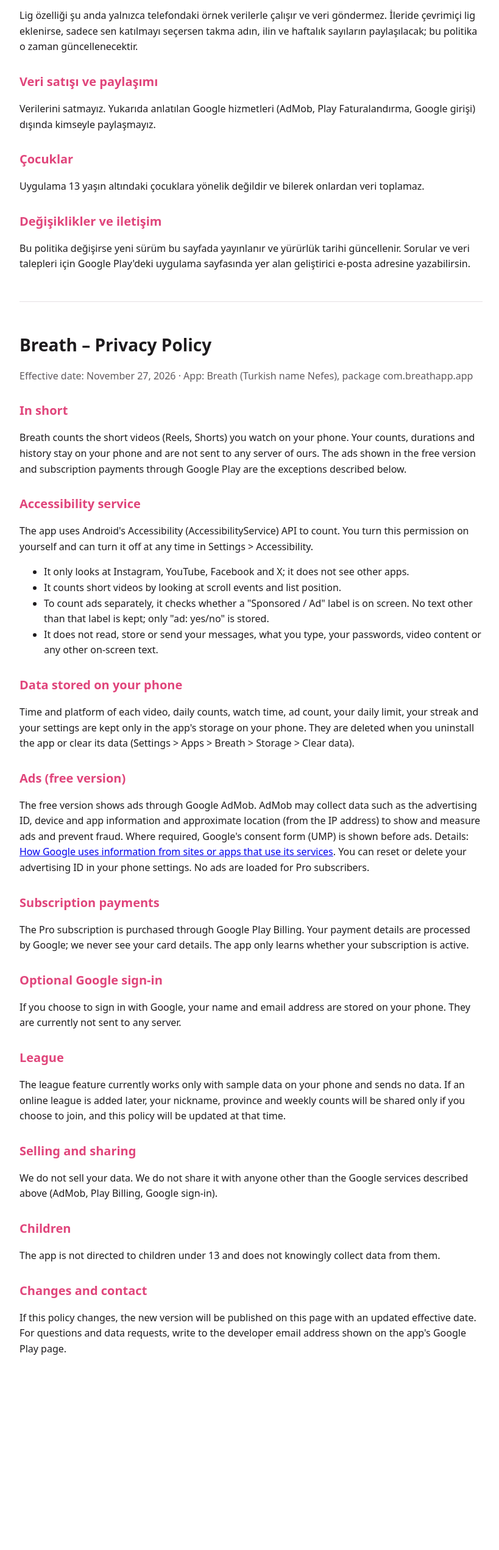
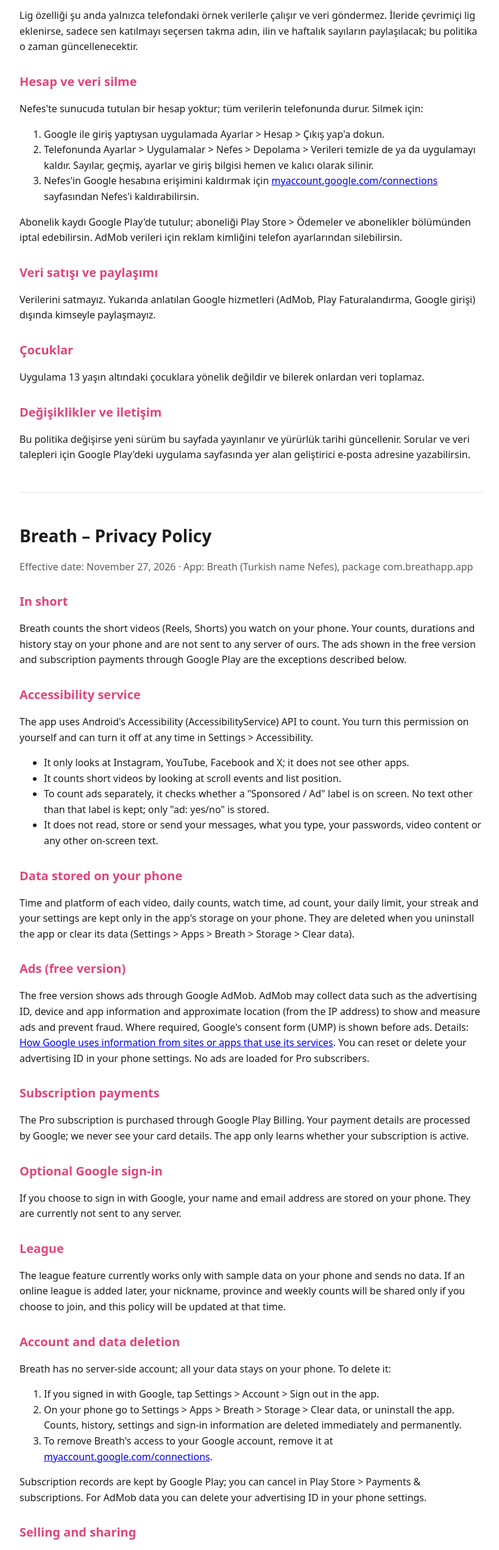
Before and after one commit to osmaniyeli/breath-legal, a plain HTML site: page index.html in a window 1280 px wide. Shown: the part 1293-3834 px from the top of the page at 61% size, without its empty margins (228-1047 px from the left). Before the commit the page ends 3597 px from the top, so only its background shows below. Drawn offline with Linux system fonts and the light colour scheme.

Commit message:
Hesap ve veri silme bölümü
Co-Authored-By: Claude Opus 5.5 <noreply@anthropic.com>

```diff
--- a/index.html
+++ b/index.html
@@ -49,6 +49,15 @@
 <h2>Lig</h2>
 <p>Lig özelliği şu anda yalnızca telefondaki örnek verilerle çalışır ve veri göndermez. İleride çevrimiçi lig eklenirse, sadece sen katılmayı seçersen takma adın, ilin ve haftalık sayıların paylaşılacak; bu politika o zaman güncellenecektir.</p>
 
+<h2 id="hesap-silme">Hesap ve veri silme</h2>
+<p>Nefes'te sunucuda tutulan bir hesap yoktur; tüm verilerin telefonunda durur. Silmek için:</p>
+<ol>
+  <li>Google ile giriş yaptıysan uygulamada Ayarlar &gt; Hesap &gt; Çıkış yap'a dokun.</li>
+  <li>Telefonunda Ayarlar &gt; Uygulamalar &gt; Nefes &gt; Depolama &gt; Verileri temizle de ya da uygulamayı kaldır. Sayılar, geçmiş, ayarlar ve giriş bilgisi hemen ve kalıcı olarak silinir.</li>
+  <li>Nefes'in Google hesabına erişimini kaldırmak için <a href="https://myaccount.google.com/connections">myaccount.google.com/connections</a> sayfasından Nefes'i kaldırabilirsin.</li>
+</ol>
+<p>Abonelik kaydı Google Play'de tutulur; aboneliği Play Store &gt; Ödemeler ve abonelikler bölümünden iptal edebilirsin. AdMob verileri için reklam kimliğini telefon ayarlarından silebilirsin.</p>
+
 <h2>Veri satışı ve paylaşımı</h2>
 <p>Verilerini satmayız. Yukarıda anlatılan Google hizmetleri (AdMob, Play Faturalandırma, Google girişi) dışında kimseyle paylaşmayız.</p>
 
@@ -92,6 +101,15 @@
 <h2>League</h2>
 <p>The league feature currently works only with sample data on your phone and sends no data. If an online league is added later, your nickname, province and weekly counts will be shared only if you choose to join, and this policy will be updated at that time.</p>
 
+<h2 id="delete-account">Account and data deletion</h2>
+<p>Breath has no server-side account; all your data stays on your phone. To delete it:</p>
+<ol>
+  <li>If you signed in with Google, tap Settings &gt; Account &gt; Sign out in the app.</li>
+  <li>On your phone go to Settings &gt; Apps &gt; Breath &gt; Storage &gt; Clear data, or uninstall the app. Counts, history, settings and sign-in information are deleted immediately and permanently.</li>
+  <li>To remove Breath's access to your Google account, remove it at <a href="https://myaccount.google.com/connections">myaccount.google.com/connections</a>.</li>
+</ol>
+<p>Subscription records are kept by Google Play; you can cancel in Play Store &gt; Payments &amp; subscriptions. For AdMob data you can delete your advertising ID in your phone settings.</p>
+
 <h2>Selling and sharing</h2>
 <p>We do not sell your data. We do not share it with anyone other than the Google services described above (AdMob, Play Billing, Google sign-in).</p>
 
```
